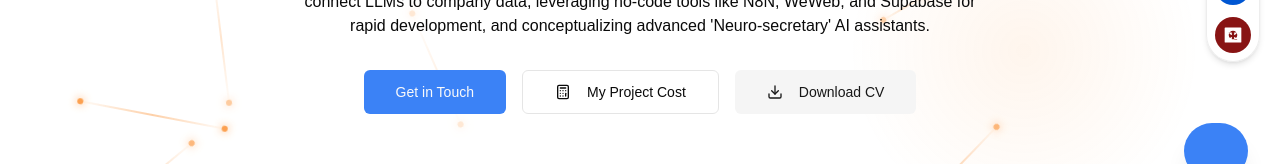
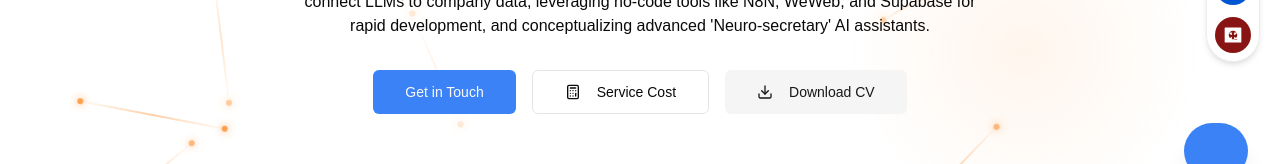
Before and after one commit to MS0C54073/muzoprof, a Next.js app: page / in a window 1280 px wide. Shown: the part 509-673 px from the top of the page. Built offline with nearby package versions, Linux system fonts and the light colour scheme; what @genkit-ai/googleai, genkit would draw is missing.

Commit message:
change name My Project Cost to Service Cost

```diff
--- a/src/app/page.tsx
+++ b/src/app/page.tsx
@@ -862,7 +862,7 @@ export default function Home() {
             <Button asChild size="lg" variant="outline">
               <Link href="/it-service-calculator">
                   <Calculator className="mr-2 h-5 w-5" />
-                  <TranslatedText text="My Project Cost" />
+                  <TranslatedText text="Service Cost" />
               </Link>
             </Button>
             <Button onClick={() => generateCv('download')} size="lg" variant="secondary" disabled={isGenerating}>
```
